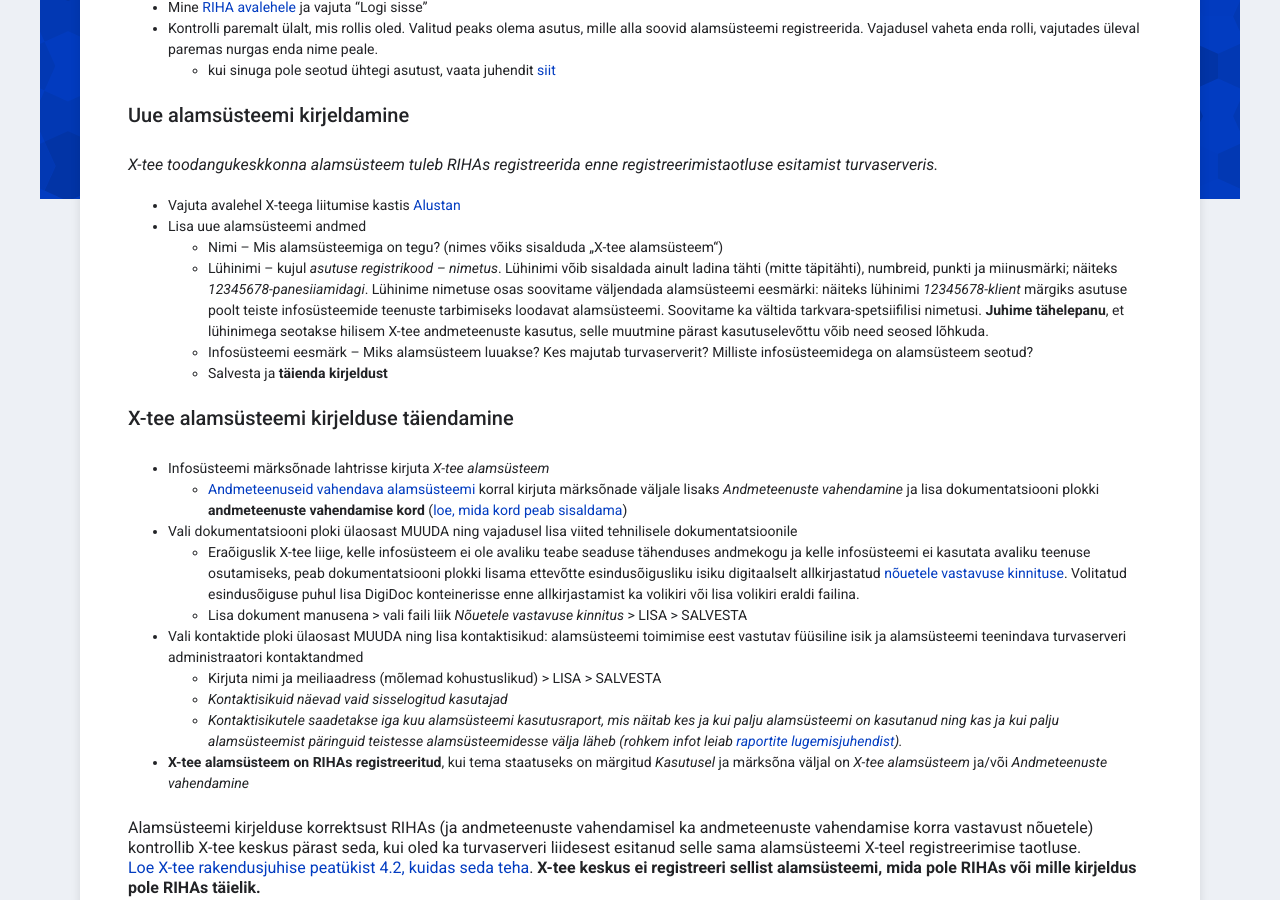
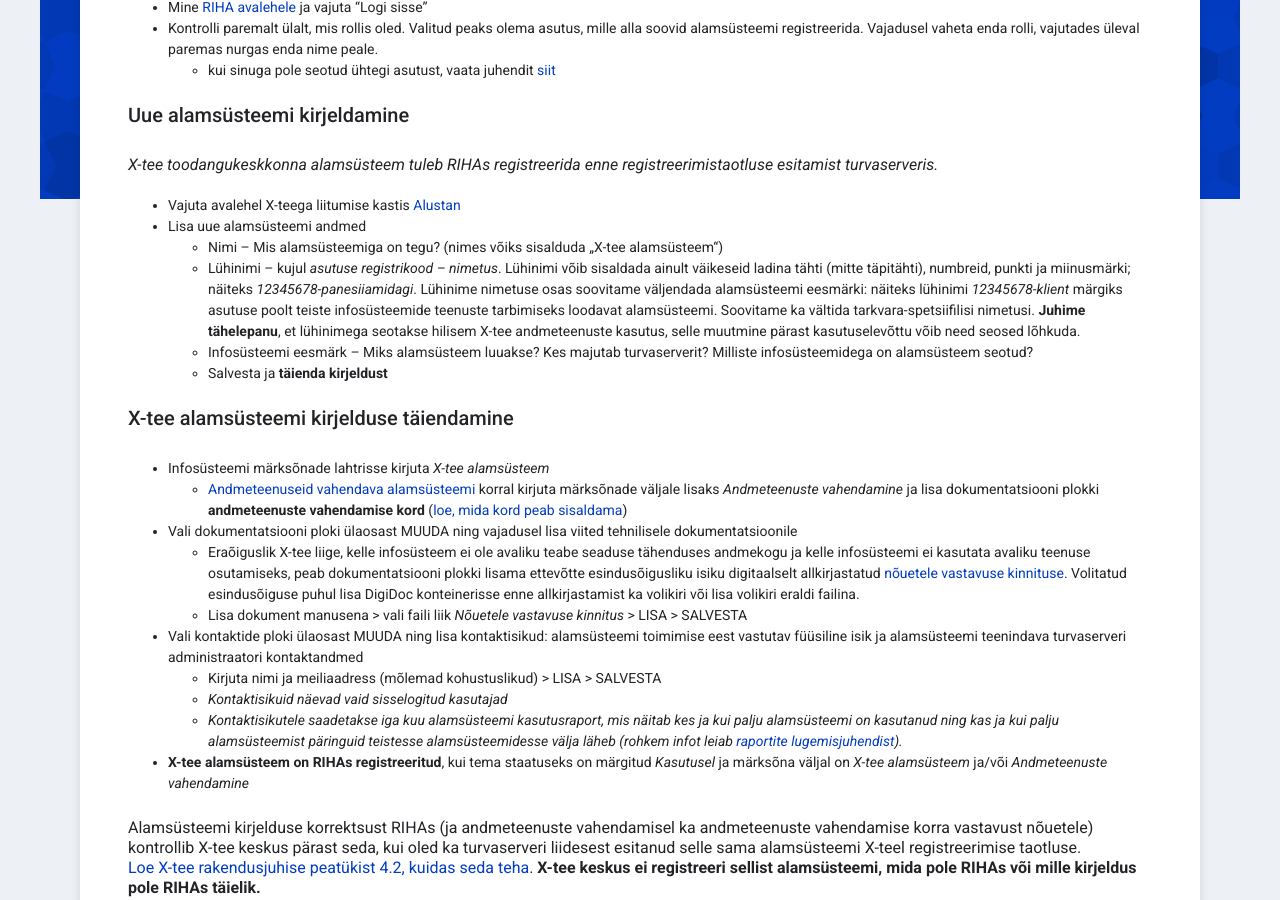
Before and after one commit to e-gov/RIHA-Help, a Jekyll site: the page built from docs/X-tee-alamsysteem.md, in a window 1280 px wide and 900 px high, scrolled down 464 px. Built offline with Jekyll 4.4.1, drawn with Linux system fonts in a browser that asks for light colours.

Commit message:
Update X-tee-alamsysteem.md

```diff
--- a/docs/X-tee-alamsysteem.md
+++ b/docs/X-tee-alamsysteem.md
@@ -16,7 +16,7 @@ title: X-tee alamsüsteemi abi
 - Vajuta avalehel X-teega liitumise kastis [Alustan](https://www.riha.ee/Kirjelda/Uus)
 - Lisa uue alamsüsteemi andmed
   - Nimi – Mis alamsüsteemiga on tegu? (nimes võiks sisalduda „X-tee alamsüsteem“)
-  - Lühinimi – kujul *asutuse registrikood – nimetus*. Lühinimi võib sisaldada ainult ladina tähti (mitte täpitähti), numbreid, punkti ja miinusmärki; näiteks *12345678-panesiiamidagi*. Lühinime nimetuse osas soovitame väljendada alamsüsteemi eesmärki: näiteks lühinimi *12345678-klient* märgiks asutuse poolt teiste infosüsteemide teenuste tarbimiseks loodavat alamsüsteemi. Soovitame ka vältida tarkvara-spetsiifilisi nimetusi.
+  - Lühinimi – kujul *asutuse registrikood – nimetus*. Lühinimi võib sisaldada ainult väikeseid ladina tähti (mitte täpitähti), numbreid, punkti ja miinusmärki; näiteks *12345678-panesiiamidagi*. Lühinime nimetuse osas soovitame väljendada alamsüsteemi eesmärki: näiteks lühinimi *12345678-klient* märgiks asutuse poolt teiste infosüsteemide teenuste tarbimiseks loodavat alamsüsteemi. Soovitame ka vältida tarkvara-spetsiifilisi nimetusi.
 **Juhime tähelepanu**, et lühinimega seotakse hilisem X-tee andmeteenuste kasutus, selle muutmine pärast kasutuselevõttu võib need seosed lõhkuda.
   - Infosüsteemi eesmärk – Miks alamsüsteem luuakse? Kes majutab turvaserverit? Milliste infosüsteemidega on alamsüsteem seotud?
   - Salvesta ja **täienda kirjeldust**
```
